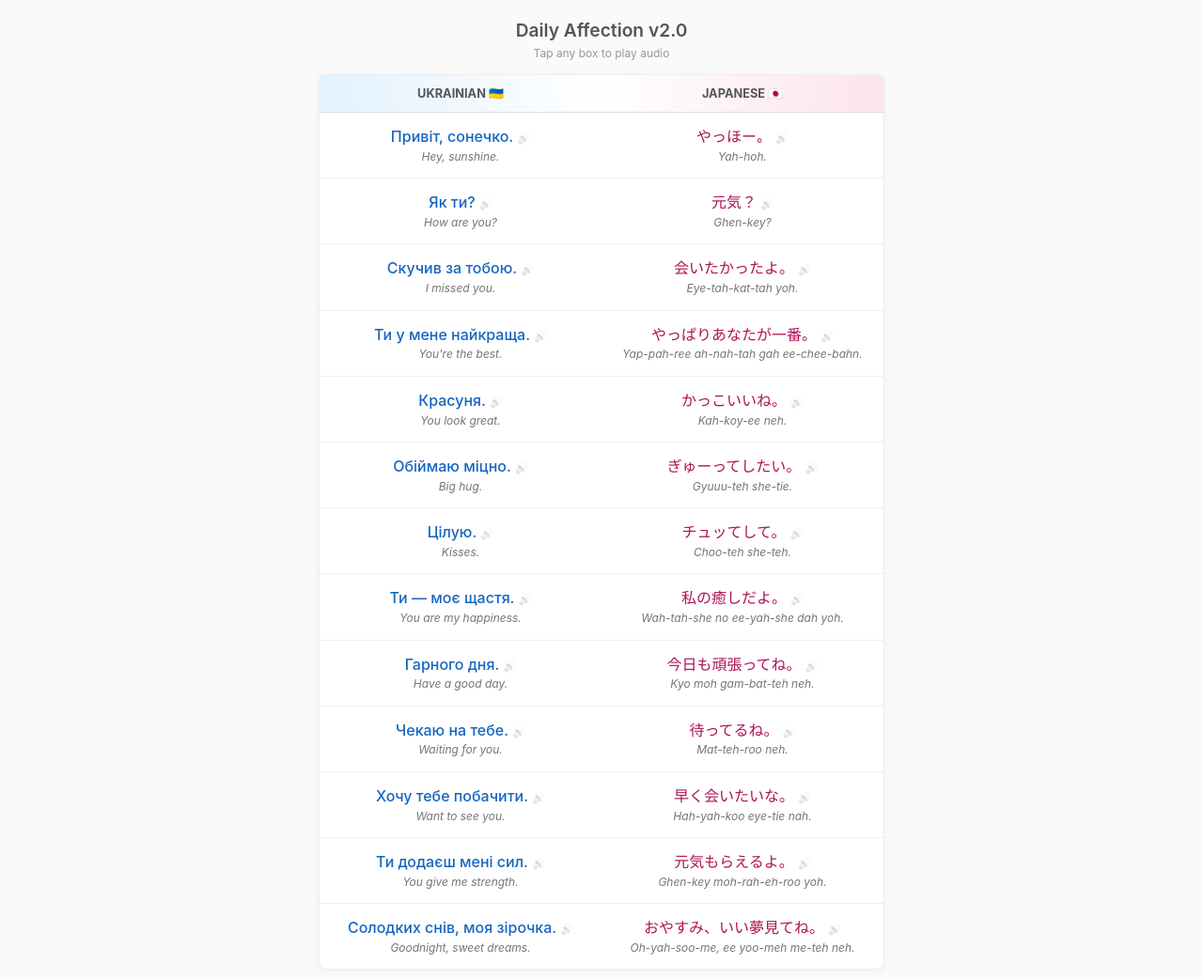
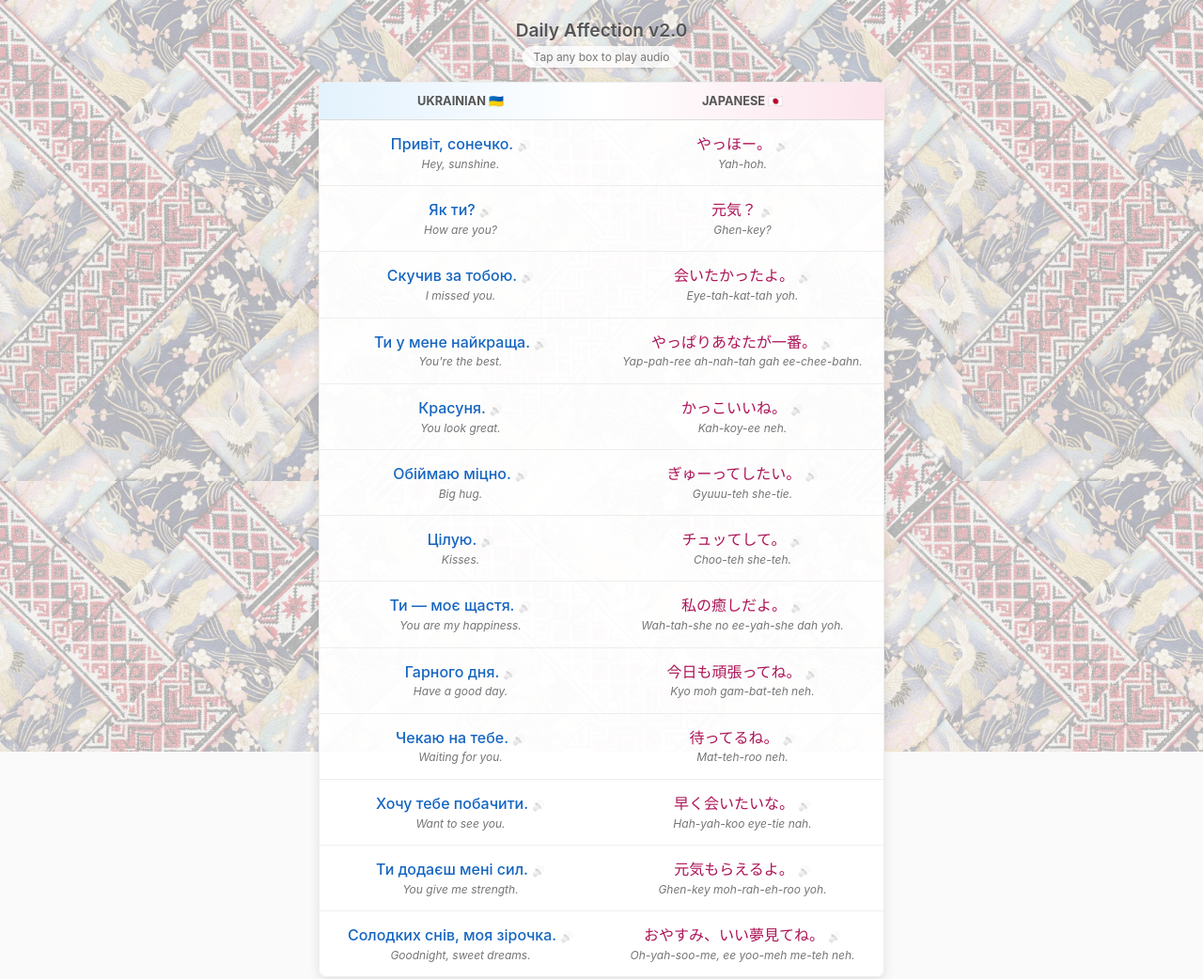
Before and after one commit to cocktail-boy/daily-ukrainian, a plain HTML site: page index.html in a window 1280 px wide. Shown: the top 1042 px of the page at 94% size. Drawn offline with Linux system fonts and the light colour scheme.

Commit message:
Add background

```diff
--- a/index.html
+++ b/index.html
@@ -16,11 +16,34 @@
 
         body {
             font-family: -apple-system, BlinkMacSystemFont, "Segoe UI", Roboto, Helvetica, Arial, sans-serif;
-            background-color: #fafafa;
+            background-color: #fafafa; /* Fallback color */
             color: #333;
             margin: 0;
             padding: 10px;
             overflow-x: hidden;
+            min-height: 100vh;
+            position: relative;
+        }
+
+        /* Background Image Configuration:
+           1. Creates a pseudo-element behind the content.
+           2. Loads 'background.png'.
+           3. Tiles it (repeat).
+           4. Sets opacity to 30%.
+        */
+        body::before {
+            content: "";
+            position: fixed;
+            top: 0;
+            left: 0;
+            width: 100%;
+            height: 100%;
+            background-image: url('background.png');
+            background-repeat: repeat; /* This tiles the image horizontally and vertically */
+            background-size: auto;     /* Keeps original image size for tiling */
+            opacity: 0.3;              /* 30% Opacity */
+            z-index: -1;               /* Send to back */
+            pointer-events: none;      /* Ensure clicks pass through */
         }
 
         h1 {
@@ -29,19 +52,28 @@
             color: #555;
             margin: 10px 0 5px 0;
             font-weight: 600;
+            text-shadow: 0 1px 0 rgba(255,255,255,0.8); /* Improve legibility on bg */
         }
 
         .hint {
             text-align: center;
             font-size: 0.75rem;
-            color: #999;
+            color: #777;
             margin-bottom: 15px;
+            background-color: rgba(255,255,255,0.8); /* Background box for readability */
+            display: inline-block;
+            padding: 4px 12px;
+            border-radius: 12px;
+            position: relative;
+            left: 50%;
+            transform: translateX(-50%);
+            box-shadow: 0 1px 3px rgba(0,0,0,0.1);
         }
 
         #app {
-            background: white;
+            background: rgba(255, 255, 255, 0.95); /* High opacity white to pop against background */
             border-radius: 8px;
-            box-shadow: 0 2px 8px rgba(0,0,0,0.05);
+            box-shadow: 0 4px 12px rgba(0,0,0,0.1);
             max-width: 600px;
             margin: 0 auto;
             border: 1px solid var(--border);
```
Also changed, not shown: background.png (added).
